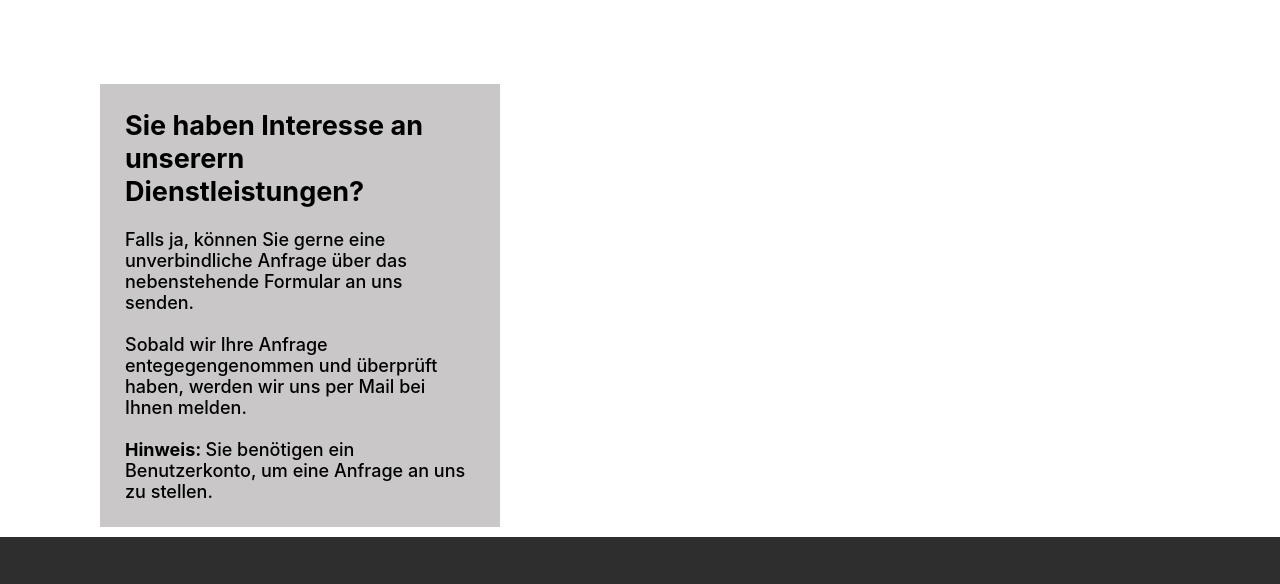
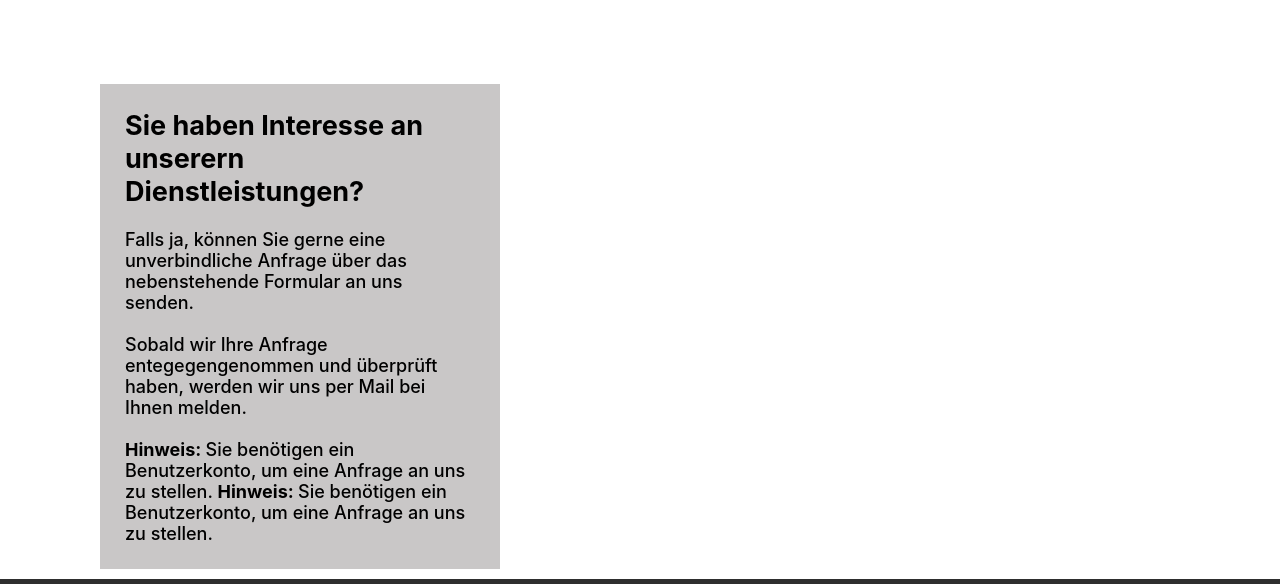
Before and after one commit to DerDavid222/webTrans, a plain HTML site: page html/anfrage.html in a window 1280 px wide. Shown: the part 116-700 px from the top of the page. Drawn offline with nearby package versions, Linux system fonts and the light colour scheme.

```diff
--- a/html/anfrage.html
+++ b/html/anfrage.html
@@ -49,7 +49,8 @@
           Sobald wir Ihre Anfrage entegegengenommen und überprüft haben, werden
           wir uns per Mail bei Ihnen melden. <br /><br />
           <b>Hinweis: </b>Sie benötigen ein Benutzerkonto, um eine Anfrage an
-          uns zu stellen.
+          uns zu stellen. <b>Hinweis: </b>Sie benötigen ein Benutzerkonto, um
+          eine Anfrage an uns zu stellen.
         </section>
       </section>
       <!-- useless comment-->
```
